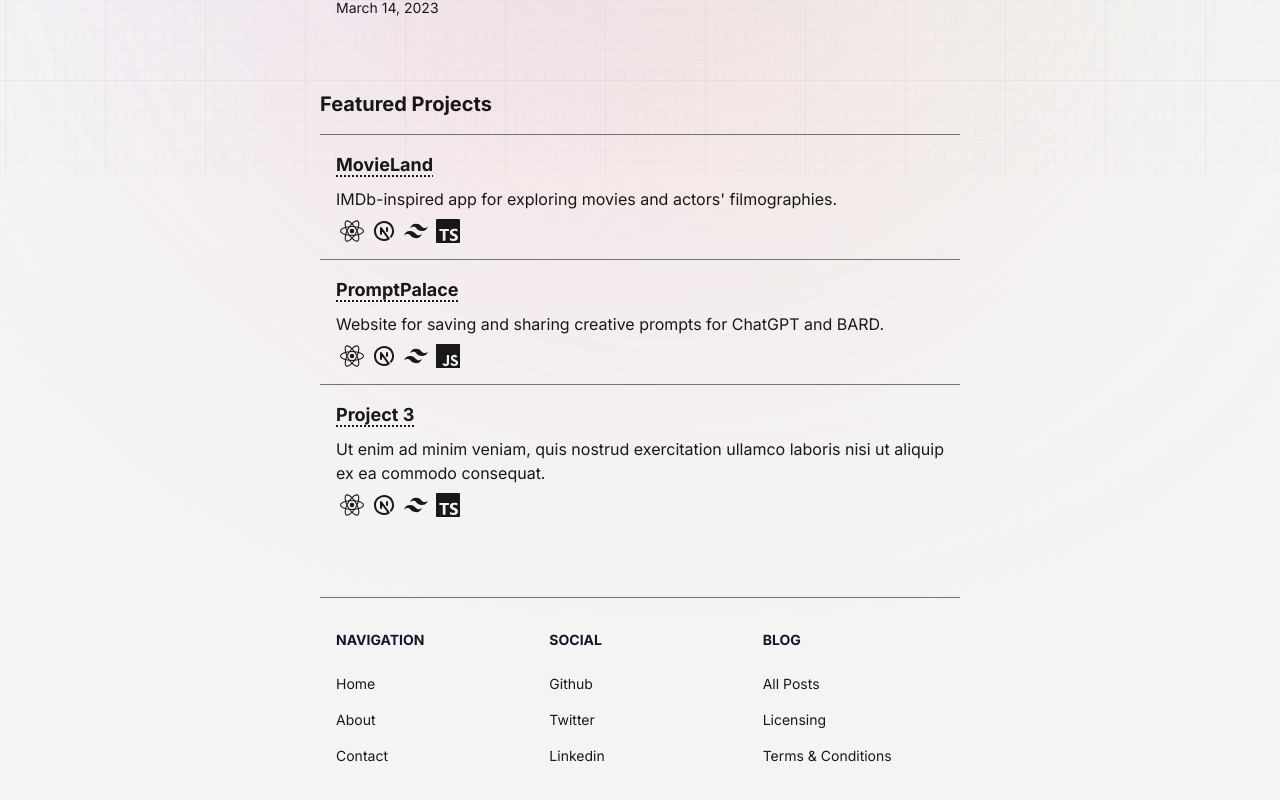
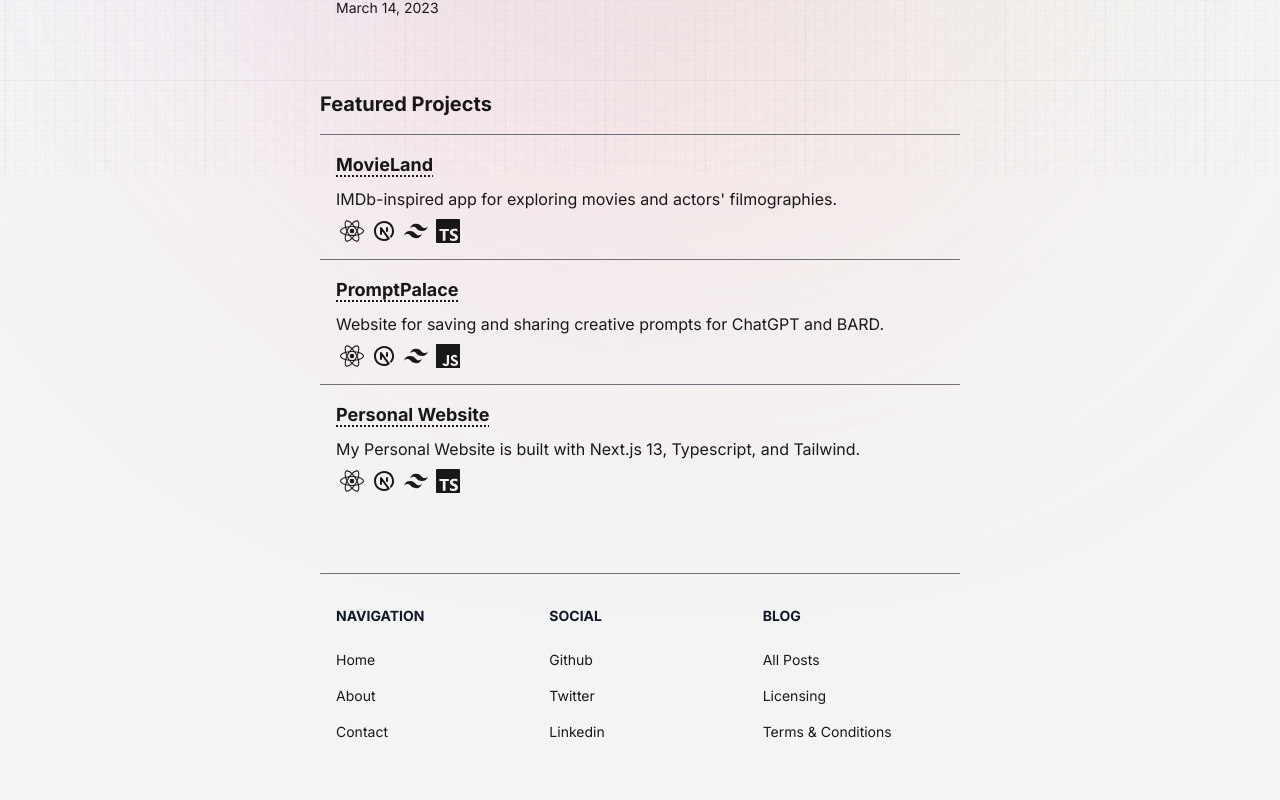
Before and after one commit to farendivaz/farendivaz.site, a Next.js app: page / in a window 1280 px wide. Shown: the part 625-1425 px from the top of the page. Built offline with nearby package versions, Linux system fonts and the light colour scheme.

Commit message:
Add new Project to the project section

```diff
--- a/public/data.tsx
+++ b/public/data.tsx
@@ -78,10 +78,10 @@ export const projects = [
   },
   {
     id: 3,
-    name: "Project 3",
+    name: "Personal Website",
     description:
-      "Ut enim ad minim veniam, quis nostrud exercitation ullamco laboris nisi ut aliquip ex ea commodo consequat.",
-    link: "https://nextjs13-movie.vercel.app/",
+      "My Personal Website is built with Next.js 13, Typescript, and Tailwind.",
+    link: "https://farendivaz.site",
     techStack: [
       {
         name: "React",
```
